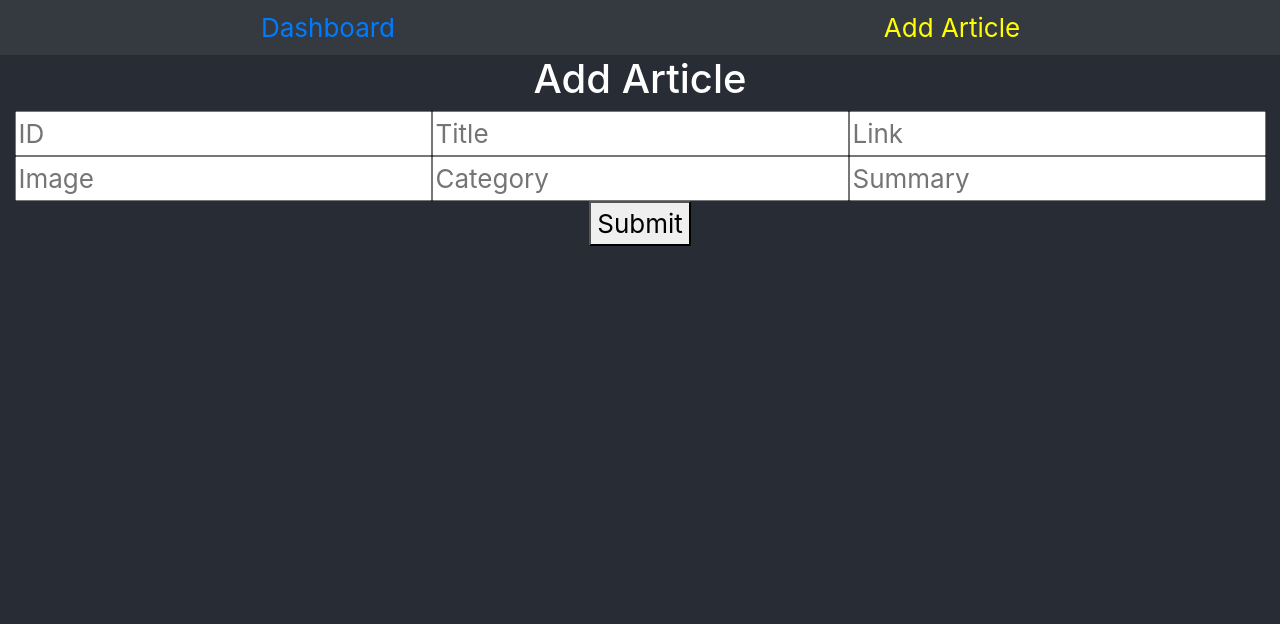
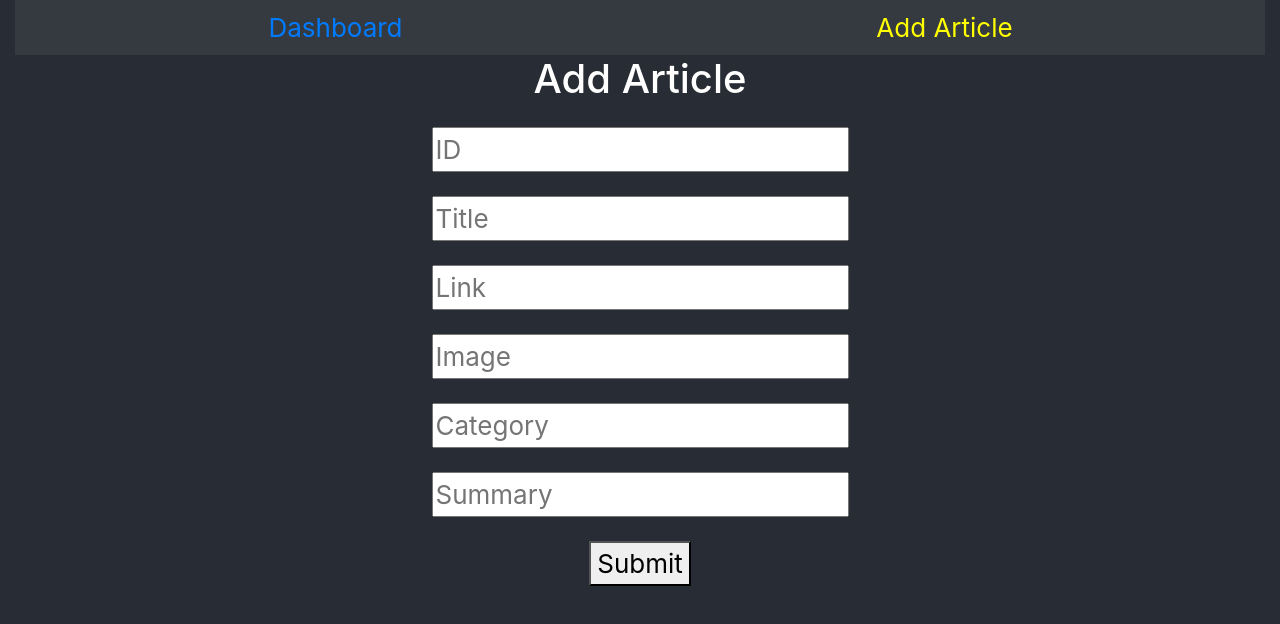
Before and after one commit to bw-pintereach/frontend, a React (Create React App) app: page /add-article in a window 1280 px wide. Shown: the top 624 px of the page. Built offline with nearby package versions, Linux system fonts and the light colour scheme; sample sign-in values are in the browser's storage.

Commit message:
Style add article form

```diff
--- a/src/App.css
+++ b/src/App.css
@@ -36,3 +36,8 @@ p {
   font-size: 1.5rem;
   color: #4c4c4c;
 }
+
+form input {
+  display: block;
+  margin: 1.5rem auto 1.5rem auto;
+}
--- a/src/components/AddArticle.js
+++ b/src/components/AddArticle.js
@@ -3,11 +3,12 @@ import { withFormik, Form, Field } from 'formik';
 import * as Yup from 'yup';
 import Navigation from './Navigation';
 import axiosWithAuth from '../data/axiosWithAuth';
+import { Col } from 'reactstrap';
 
 const AddArticle = () => {
 
   return (
-    <div>
+    <Col>
       <Navigation />
       <h1>Add Article</h1>
       <Form>
@@ -19,7 +20,7 @@ const AddArticle = () => {
         <Field type="text" name="summary" placeholder="Summary" />
         <button type="submit">Submit</button>
       </Form>
-    </div>
+    </Col>
   );
 };
 
```
